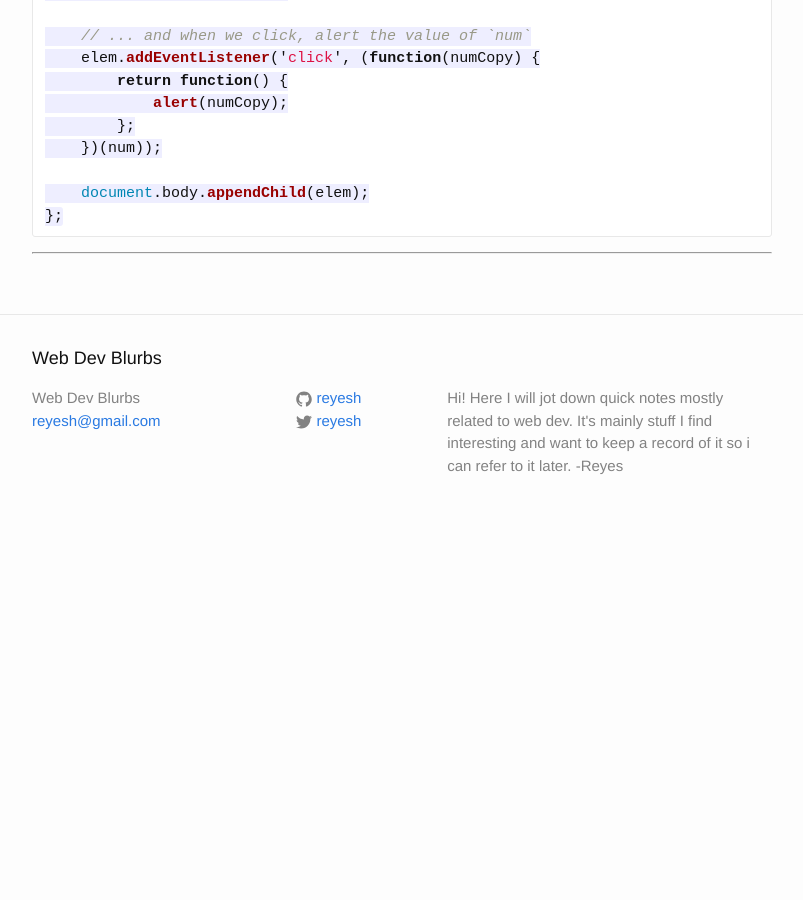
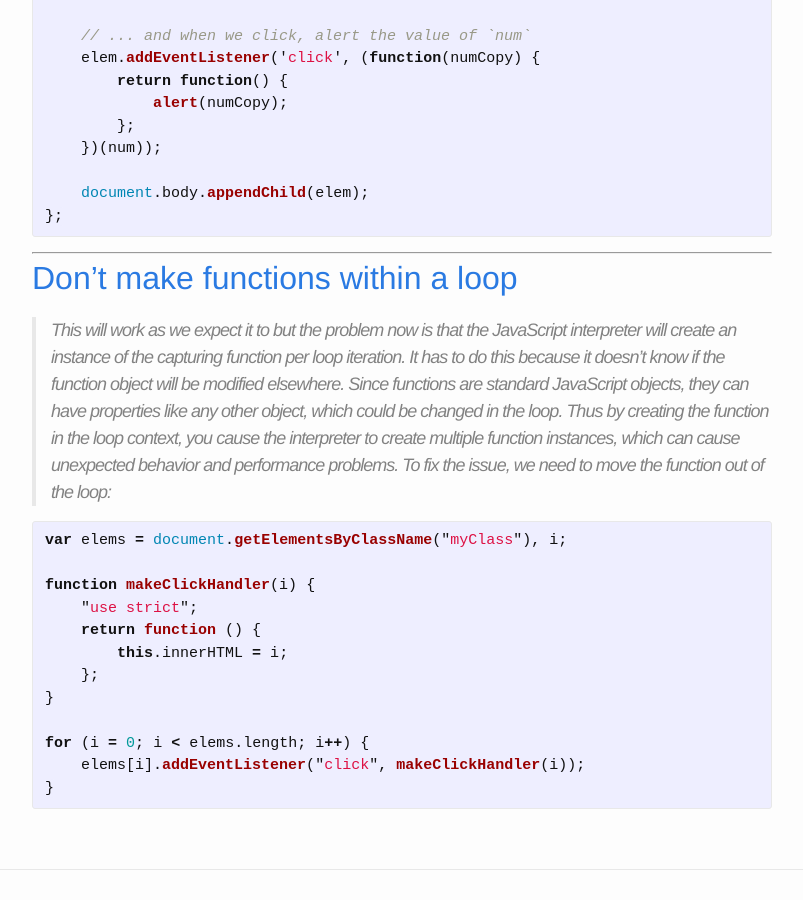
Before and after one commit to reyesh/jb, a Jekyll site: the page built from _posts/2015-11-11-closures-and-event-listeners.markdown, in a window 1280 px wide and 900 px high, scrolled down 572 px. Shown: the whole window, without its empty margins (238-1041 px from the left). Built offline with Jekyll 4.4.1, drawn with Linux system fonts in a browser that asks for light colours; before the commit the page ends 1109 px from its top, so only the background shows below that.

Commit message:
fix: post

````diff
--- a/_posts/2015-11-11-closures-and-event-listeners.markdown
+++ b/_posts/2015-11-11-closures-and-event-listeners.markdown
@@ -6,7 +6,7 @@ categories: javascript
 
 #Closures and Event Listeners
 
-```javascript
+{% highlight javascript %}
 // clear the screen for testing
 document.body.innerHTML = '';
 
@@ -31,5 +31,23 @@ for (var i = 0; i < nums.length; i++) {
 
     document.body.appendChild(elem);
 };
-```
+{% endhighlight %}
+
 ---
+##[Don't make functions within a loop](https://jslinterrors.com/dont-make-functions-within-a-loop)
+>This will work as we expect it to but the problem now is that the JavaScript interpreter will create an instance of the capturing function per loop iteration. It has to do this because it doesn't know if the function object will be modified elsewhere. Since functions are standard JavaScript objects, they can have properties like any other object, which could be changed in the loop. Thus by creating the function in the loop context, you cause the interpreter to create multiple function instances, which can cause unexpected behavior and performance problems. To fix the issue, we need to move the function out of the loop:
+
+{% highlight javascript %}
+var elems = document.getElementsByClassName("myClass"), i;
+
+function makeClickHandler(i) {
+    "use strict";
+    return function () {
+        this.innerHTML = i;
+    };
+}
+
+for (i = 0; i < elems.length; i++) {
+    elems[i].addEventListener("click", makeClickHandler(i));
+}
+{% endhighlight %}
````
